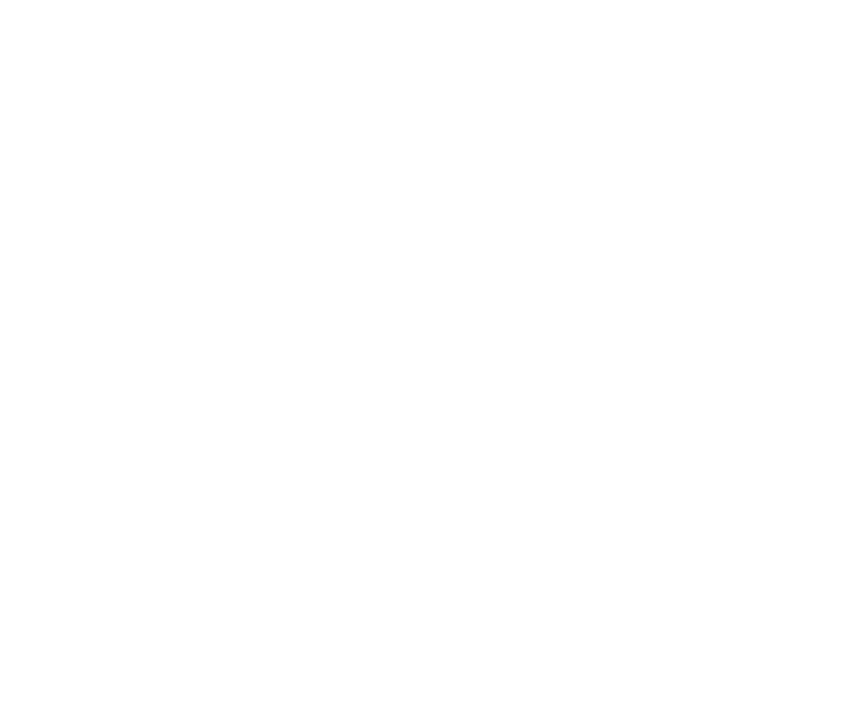
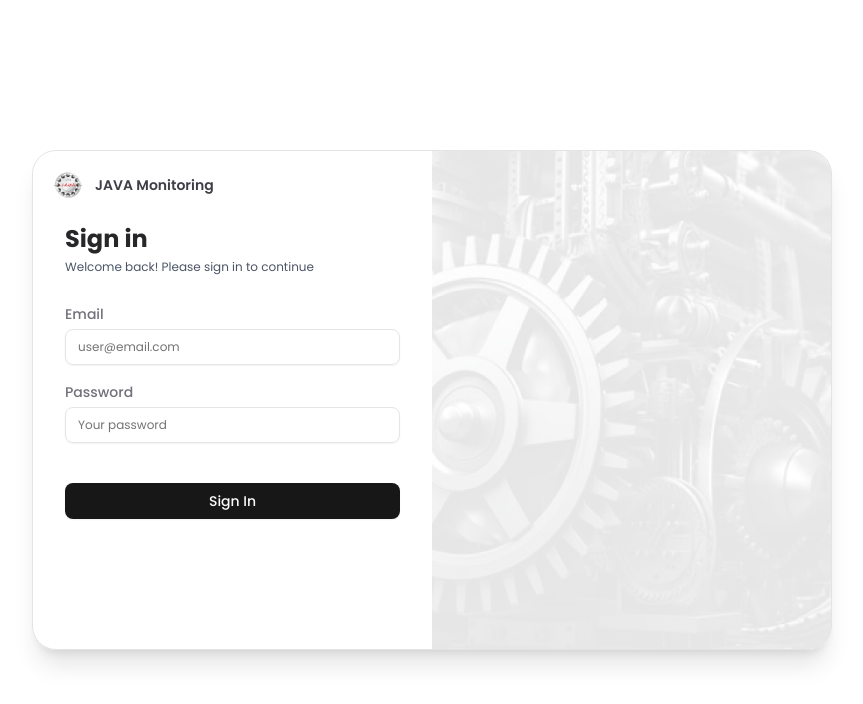
Before and after one commit to Uriah08/JavaCore-Frontend, a React (Vite) app: page /auth/login in a window 1280 px wide. Before the commit this address had no page. Shown: the top 704 px of the page, without its empty margins (208-1071 px from the left). Built offline with nearby package versions, Linux system fonts and the light colour scheme.

Commit message:
Authentication

```diff
--- a/src/App.tsx
+++ b/src/App.tsx
@@ -10,7 +10,7 @@ function App() {
       <Routes>
         <Route path="/test" element={<Test/>}/>
         <Route path="/" element={<Home />} />
-        <Route path="/login" element={<Login/>}/>
+        <Route path="/auth/login" element={<Login/>}/>
       </Routes>
     </Router>
   )
--- /dev/null
+++ b/src/auth/AuthLayout.tsx
@@ -0,0 +1,24 @@
+import React from "react";
+
+type AuthLayoutProps = {
+    children: React.ReactNode
+}
+
+const AuthLayout = ({  children }: AuthLayoutProps) => {
+    return (
+        <div className="h-[100dvh] w-full flex justify-center items-center">
+            <div className="flex items-center justify-center max-h-[500px] h-full max-w-[800px] w-full shadow-xl rounded-3xl overflow-hidden border border-zinc-200">
+                <div className="flex flex-col p-5 h-full w-1/2">
+                    <div className="flex gap-3 items-center">
+                        <img src="/logo.png" alt="Logo" className="h-[28px] w-[30px] object-cover" />
+                        <h1 className="text-sm font-semibold text-zinc-700">JAVA Monitoring</h1>
+                    </div>
+                    {children}
+                </div>
+                <img src="/hero.png" alt="Logo" className="h-full w-1/2 object-cover" />
+            </div>
+        </div>
+    )
+}
+
+export default AuthLayout;
--- a/src/auth/Login.tsx
+++ b/src/auth/Login.tsx
@@ -1,7 +1,87 @@
+import AuthLayout from './AuthLayout'
+import { z } from "zod"
+import { zodResolver } from "@hookform/resolvers/zod"
+import { useForm } from "react-hook-form"
+
+import { Button } from "@/components/ui/button"
+import {
+  Form,
+  FormControl,
+  FormField,
+  FormItem,
+  FormLabel,
+  FormMessage,
+} from "@/components/ui/form"
+import { Input } from "@/components/ui/input"
+import { loginSchema } from '@/schema'
+// import { useAuthContext } from '@/context/AuthProvider'
+
 const Login = () => {
-  return (
-    <div>Login</div>
-  )
+    // const { setAuthUser } = useAuthContext();
+    // const [loginUser, { isLoading }] = useLoginUserMutation();
+
+    const form = useForm<z.infer<typeof loginSchema>>({
+        resolver: zodResolver(loginSchema),
+        defaultValues: {
+            email: "",
+            password: "",
+        },
+    })
+
+    async function onSubmit(values: z.infer<typeof loginSchema>) {
+        try {
+          console.log(values);
+
+            // const response = await loginUser(values).unwrap();
+            // setAuthUser(response.user)
+        } catch (error) {
+            console.log(error);
+        }
+    }
+
+    return (
+        <AuthLayout>
+            <div className="flex flex-col p-3">
+                <h1 className="font-bold text-2xl mt-3 text-zinc-800">Sign in</h1>
+                <p className="text-gray-600 text-xs mt-1">Welcome back! Please sign in to continue</p>
+                <Form {...form}>
+                    <form onSubmit={form.handleSubmit(onSubmit)} className="space-y-5 mt-8">
+                        <FormField
+                        control={form.control}
+                        name="email"
+                        render={({ field }) => (
+                            <FormItem>
+                            <FormLabel className='text-zinc-500'>Email</FormLabel>
+                            <FormControl>
+                                <Input placeholder="user@email.com" {...field} className="!text-xs" type='email'/>
+                            </FormControl>
+                            <FormMessage />
+                            </FormItem>
+                        )}
+                        />
+                        <FormField
+                        control={form.control}
+                        name="password"
+                        render={({ field }) => (
+                            <FormItem>
+                            <FormLabel className='text-zinc-500'>Password</FormLabel>
+                            <FormControl>
+                                <Input placeholder="Your password" {...field} type='password' className="!text-xs"/>
+                            </FormControl>
+                            <FormMessage />
+                            </FormItem>
+                        )}
+                        />
+                        <div className='flex flex-col w-full'>
+                            <Button className='bg-primary w-full cursor-pointer mt-5'>
+                                Sign In
+                            </Button>
+                        </div>
+                    </form>
+                </Form>
+            </div>
+        </AuthLayout>
+    )
 }
 
-export default Login
+export default Login;
--- a/src/components/pages/Test.tsx
+++ b/src/components/pages/Test.tsx
@@ -1,79 +1,87 @@
-import { z } from "zod"
-import { zodResolver } from "@hookform/resolvers/zod"
-import { useForm } from "react-hook-form"
-import { formSchema } from "@/schema"
-
-import { Button } from "@/components/ui/button"
-import {
-  Form,
-  FormControl,
-  FormDescription,
-  FormField,
-  FormItem,
-  FormLabel,
-  FormMessage,
-} from "@/components/ui/form"
-import { Input } from "@/components/ui/input"
-
-import { useCreateUserMutation } from "@/store/api"
-
 const Test = () => {
-    const [createUser] = useCreateUserMutation()
-    const form = useForm<z.infer<typeof formSchema>>({
-        resolver: zodResolver(formSchema),
-        defaultValues: {
-            name: "",
-            email: ""
-        },
-    })
-
-    async function onSubmit(values: z.infer<typeof formSchema>) {
-        try {
-            await createUser(values).unwrap()
-        } catch (error) {
-            console.log(error);
-
-        }
-    }
   return (
-    <Form {...form}>
-      <form onSubmit={form.handleSubmit(onSubmit)} className="space-y-8">
-        <FormField
-          control={form.control}
-          name="name"
-          render={({ field }) => (
-            <FormItem>
-              <FormLabel>Username</FormLabel>
-              <FormControl>
-                <Input placeholder="shadcn" {...field} />
-              </FormControl>
-              <FormDescription>
-                This is your public display name.
-              </FormDescription>
-              <FormMessage />
-            </FormItem>
-          )}
-        />
-        <FormField
-          control={form.control}
-          name="email"
-          render={({ field }) => (
-            <FormItem>
-              <FormLabel>Username</FormLabel>
-              <FormControl>
-                <Input placeholder="shadcn" {...field} />
-              </FormControl>
-              <FormDescription>
-                This is your public display name.
-              </FormDescription>
-              <FormMessage />
-            </FormItem>
-          )}
-        />
-        <Button type="submit">Submit</Button>
-      </form>
-    </Form>
+    <div>Test</div>
   )
 }
 
 export default Test
+
+// import { z } from "zod"
+// import { zodResolver } from "@hookform/resolvers/zod"
+// import { useForm } from "react-hook-form"
+// import { formSchema } from "@/schema"
+
+// import { Button } from "@/components/ui/button"
+// import {
+//   Form,
+//   FormControl,
+//   FormDescription,
+//   FormField,
+//   FormItem,
+//   FormLabel,
+//   FormMessage,
+// } from "@/components/ui/form"
+// import { Input } from "@/components/ui/input"
+
+// import { useCreateUserMutation } from "@/store/api"
+
+// const Test = () => {
+//     const [createUser] = useCreateUserMutation()
+//     const form = useForm<z.infer<typeof formSchema>>({
+//         resolver: zodResolver(formSchema),
+//         defaultValues: {
+//             name: "",
+//             email: ""
+//         },
+//     })
+
+//     async function onSubmit(values: z.infer<typeof formSchema>) {
+//         try {
+//             await createUser(values).unwrap()
+//         } catch (error) {
+//             console.log(error);
+
+//         }
+//     }
+//   return (
+//     <Form {...form}>
+//       <form onSubmit={form.handleSubmit(onSubmit)} className="space-y-8">
+//         <FormField
+//           control={form.control}
+//           name="name"
+//           render={({ field }) => (
+//             <FormItem>
+//               <FormLabel>Username</FormLabel>
+//               <FormControl>
+//                 <Input placeholder="shadcn" {...field} />
+//               </FormControl>
+//               <FormDescription>
+//                 This is your public display name.
+//               </FormDescription>
+//               <FormMessage />
+//             </FormItem>
+//           )}
+//         />
+//         <FormField
+//           control={form.control}
+//           name="email"
+//           render={({ field }) => (
+//             <FormItem>
+//               <FormLabel>Username</FormLabel>
+//               <FormControl>
+//                 <Input placeholder="shadcn" {...field} />
+//               </FormControl>
+//               <FormDescription>
+//                 This is your public display name.
+//               </FormDescription>
+//               <FormMessage />
+//             </FormItem>
+//           )}
+//         />
+//         <Button type="submit">Submit</Button>
+//       </form>
+//     </Form>
+//   )
+// }
+
+// export default Test
--- a/src/components/pages/sections/Hero.tsx
+++ b/src/components/pages/sections/Hero.tsx
@@ -71,7 +71,7 @@ const Hero: React.FC<HeroProps> = ({ user, status }) => {
             )
           ) : (
             <Link
-              to="/auth/sign-in"
+              to="/auth/login"
               className="bg-main hover:bg-follow px-10 py-3 rounded-full font-semibold text-white"
             >
               Sign In
@@ -150,7 +150,7 @@ const Hero: React.FC<HeroProps> = ({ user, status }) => {
             )
           ) : (
             <Link
-              to="/auth/sign-in"
+              to="/auth/login"
               className="bg-main hidden lg:block hover:bg-follow px-10 py-3 rounded-full font-semibold text-white"
             >
               Sign In
--- a/src/schema/index.ts
+++ b/src/schema/index.ts
@@ -1,6 +1,6 @@
 import { z } from "zod"
 
-export const formSchema = z.object({
-  name: z.string().min(2).max(50),
-  email: z.string().min(2)
+export const loginSchema = z.object({
+  email: z.string().min(2),
+  password: z.string().min(5)
 })
```
